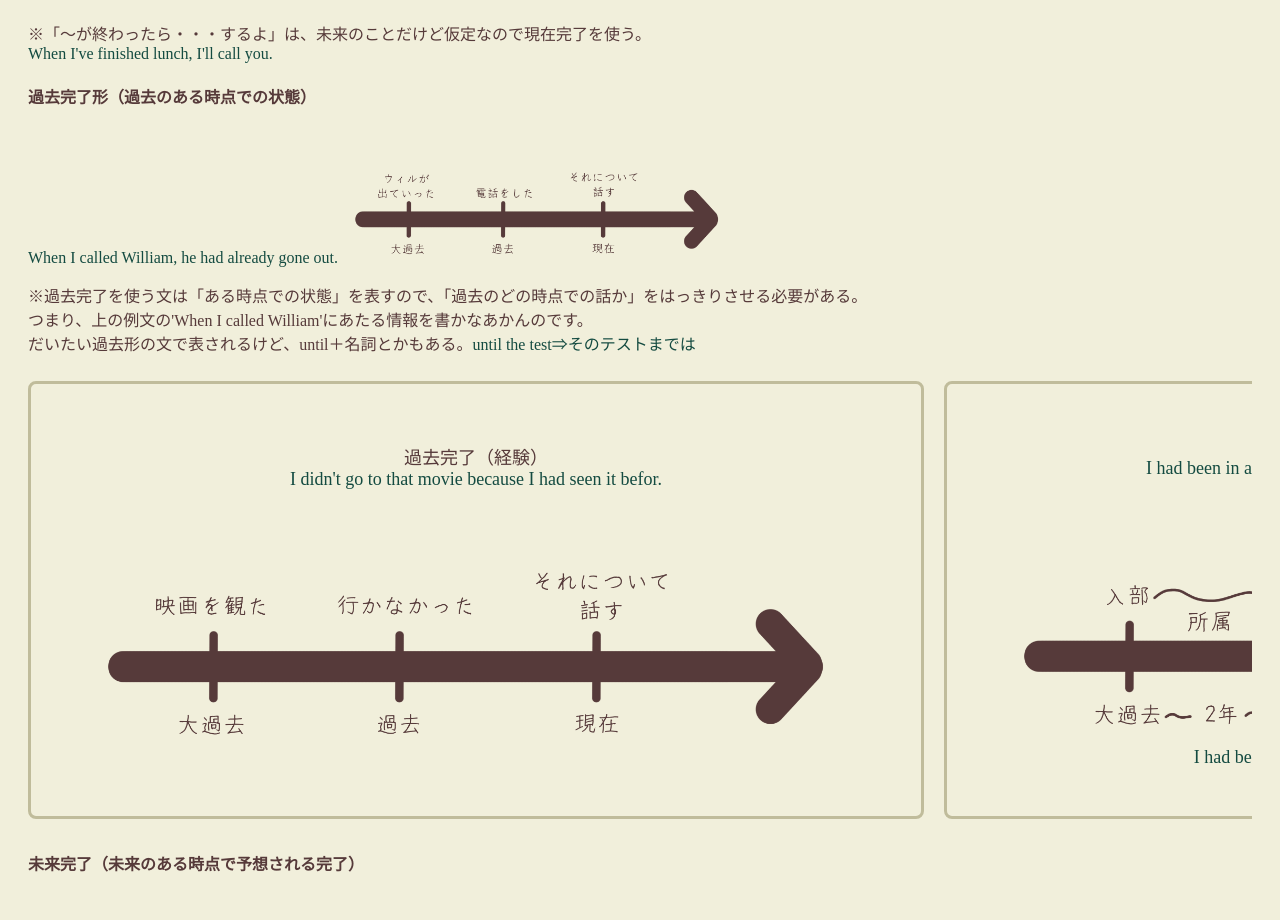
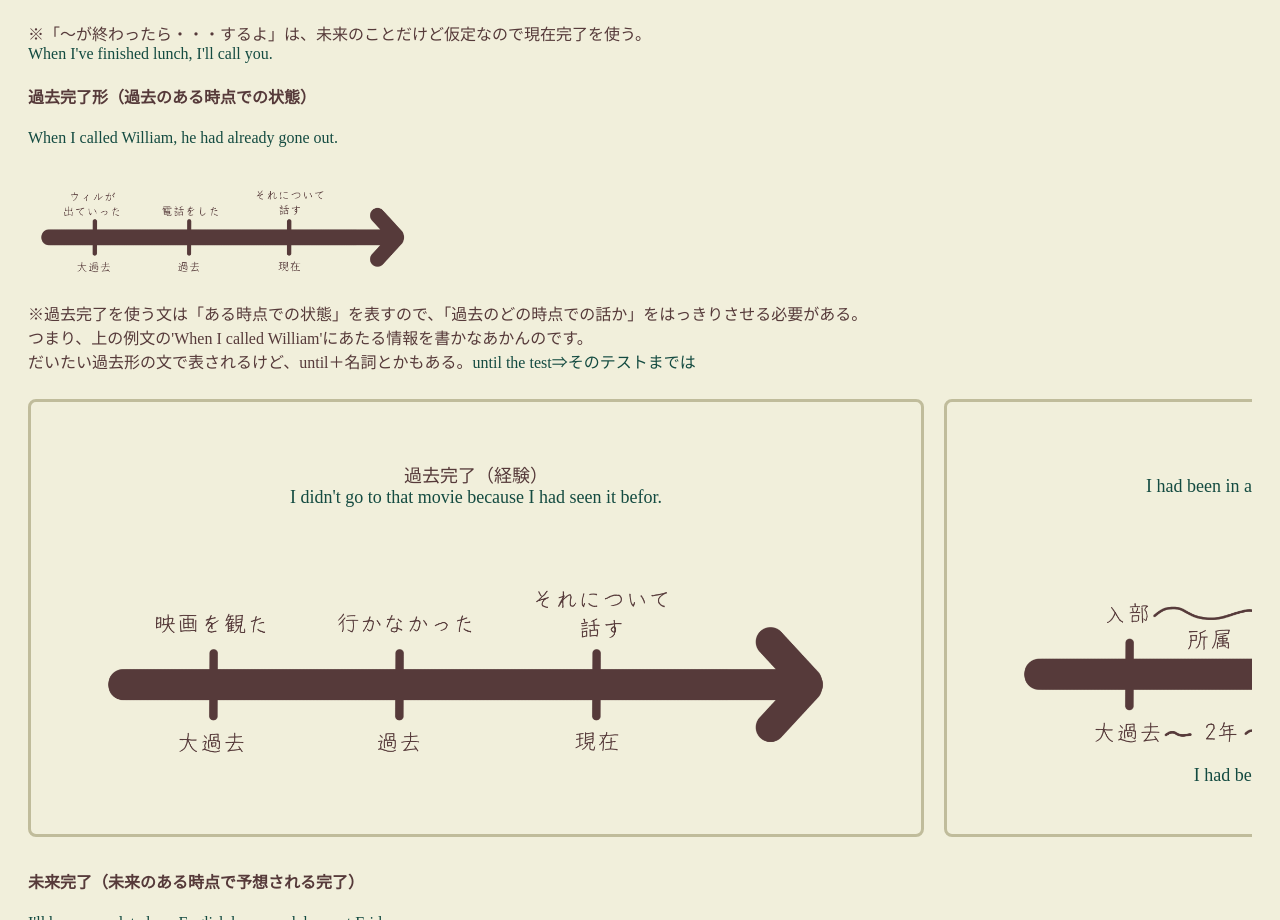
Before and after one commit to namuru16/namuru16.github.io, a plain HTML site: page ENGLISH.html in a window 1280 px wide. Shown: the part 1880-2800 px from the top of the page. Drawn offline with Linux system fonts and the light colour scheme.

Commit message:
Update ENGLISH.html

```diff
--- a/ENGLISH.html
+++ b/ENGLISH.html
@@ -110,8 +110,8 @@
 
     <p>
     <h4>過去完了形（過去のある時点での状態）</h4>
-    <span class="EX">When I called William, he had already gone out.</span>
-    <img src="pictures/william.png" width="400px"><br>
+    <span class="EX">When I called William, he had already gone out.</span><br>
+    <img src="pictures/william.png" width="400px">
     </p>
 
     <p>※過去完了を使う文は「ある時点での状態」を表すので、「過去のどの時点での話か」をはっきりさせる必要がある。<br>
@@ -148,7 +148,7 @@
 
     <p>
     <h4>未来完了（未来のある時点で予想される完了）</h4>
-    <span class="EX">I'll have completed my English homework by next Friday.</span>
+    <span class="EX">I'll have completed my English homework by next Friday.</span><br>
     <img src="pictures/kinyoubi.png" width="400px"><br>
     <p>※いつ始まるかはわかんない。<br>
     過去完了と同じく'by next Friday'に該当する情報が必要。未来完了では仮定の場合がある。
```
